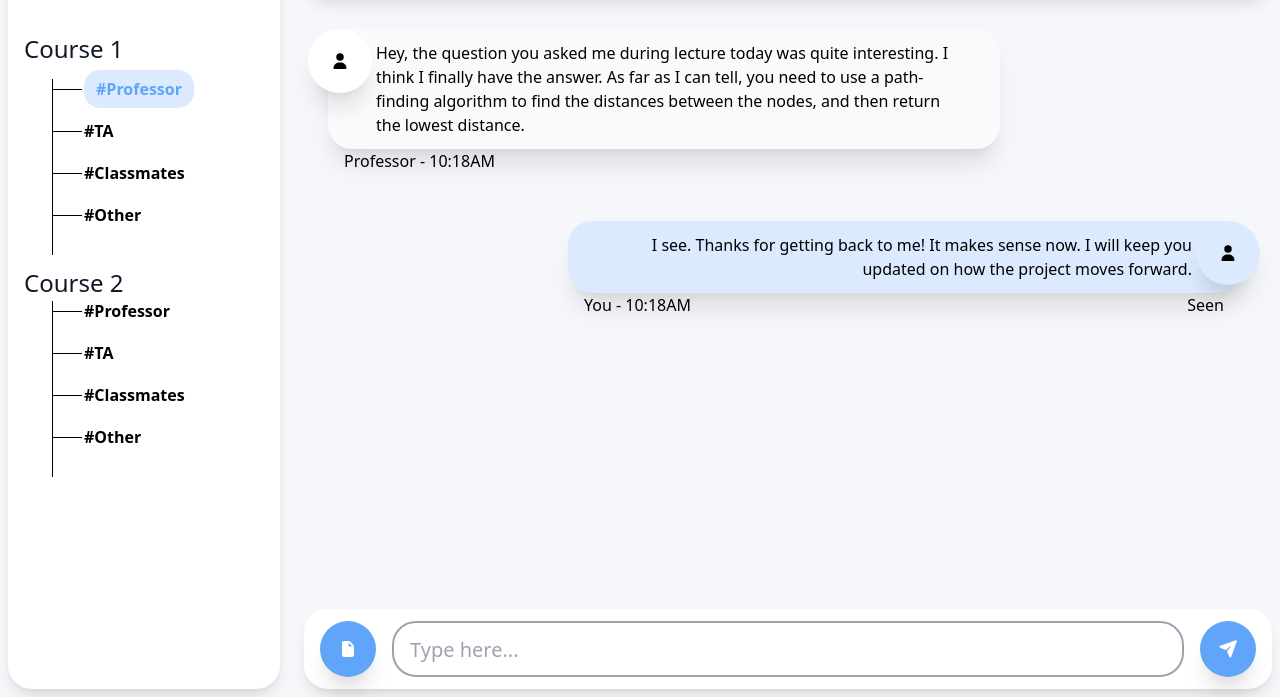
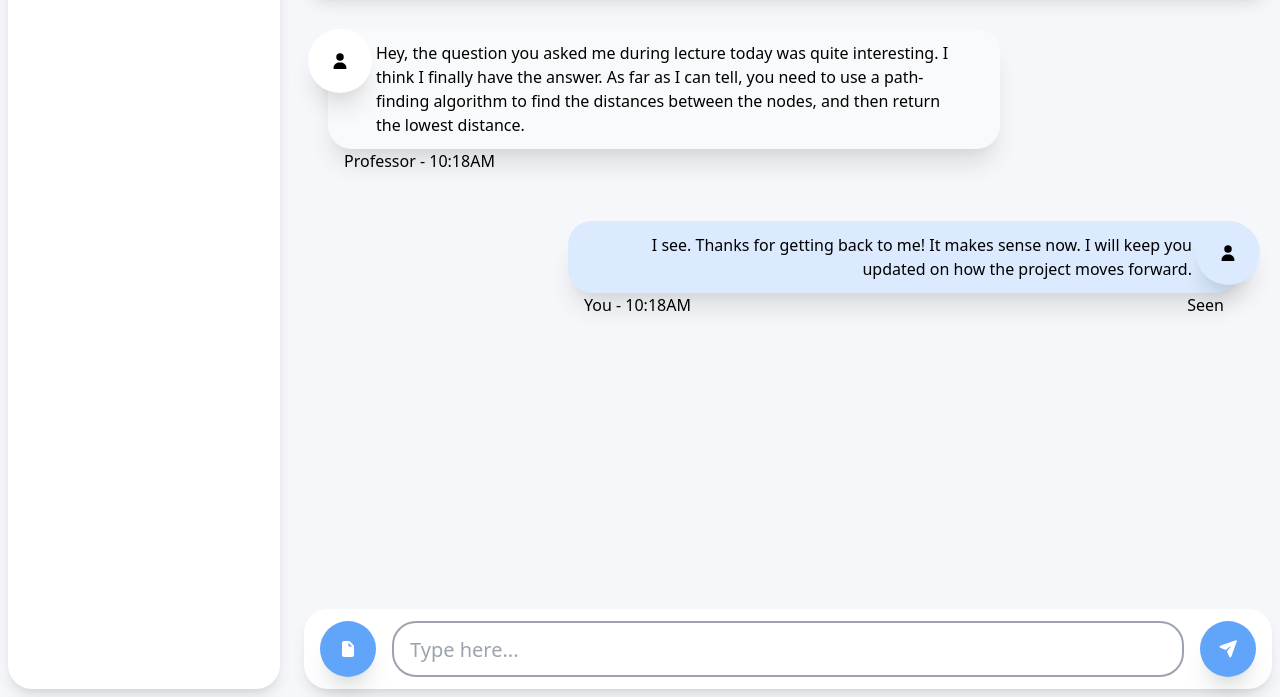
Before and after one commit to atunney/4hc3_a4l, a plain HTML site: page discussions.html in a window 1280 px wide. Shown: the part 103-800 px from the top of the page. Drawn offline with Linux system fonts and the light colour scheme.

Commit message:
Update discussions UI for overflow issues

```diff
--- a/css/discussions.scss
+++ b/css/discussions.scss
@@ -34,6 +34,16 @@ body {
   flex-direction: column;
   flex: 1 1 auto;
   overflow: auto;
+}
+
+.selected-channel {
+  padding-top: 0.5rem;
+  padding-bottom: 0.5rem;
+  padding-left: 0.75rem;
+  padding-right: 0.75rem;
+  background-color: #dbeafe;
+  color: #60a5fa;
+  border-radius: 1rem;
 }
 
 .main {
@@ -194,6 +204,7 @@ body {
 .course-tree ul,
 .course-tree li {
   position: relative;
+  text-transform: capitalize;
 }
 
 .course-tree ul {
--- a/css/sidebar.scss
+++ b/css/sidebar.scss
@@ -7,6 +7,7 @@
   border-radius: 1.5rem;
   box-shadow: 0 10px 15px -3px rgba(0, 0, 0, 0.1),
     0 4px 6px -2px rgba(0, 0, 0, 0.05);
+  overflow-y: scroll;
 }
 
 .logo-wrapper {
--- a/discussions.html
+++ b/discussions.html
@@ -16,34 +16,7 @@
         <div class="logo-wrapper">
           <h1 class="logo-text">A4L</h1>
         </div>
-        <div class="course-tree-wrapper">
-          <div>
-            <h2 class="course-name-text">Course 1</h2>
-            <div class="course-tree">
-              <ul class="mt-3">
-                <li>
-                  <span class="bg-blue-100 px-3 py-2 rounded-2xl text-blue-400"
-                    >#Professor</span
-                  >
-                </li>
-                <li>#TA</li>
-                <li>#Classmates</li>
-                <li>#Other</li>
-              </ul>
-            </div>
-          </div>
-          <div>
-            <h2 class="course-name-text">Course 2</h2>
-            <div class="course-tree">
-              <ul>
-                <li>#Professor</li>
-                <li>#TA</li>
-                <li>#Classmates</li>
-                <li>#Other</li>
-              </ul>
-            </div>
-          </div>
-        </div>
+        <div class="course-tree-wrapper"></div>
       </aside>
       <section class="content-side">
         <nav class="navbar"></nav>
@@ -67,7 +40,6 @@
     </div>
     <script src="jquery.min.js"></script>
     <script src="js/navbar.js"></script>
-    <script src="js/sidebar.js"></script>
     <script src="js/discussions.js"></script>
   </body>
 </html>
```
Also changed, not shown: css/discussions.css, css/sidebar.css, 2 other files. Lines whose indentation alone changed are shown as unchanged.
